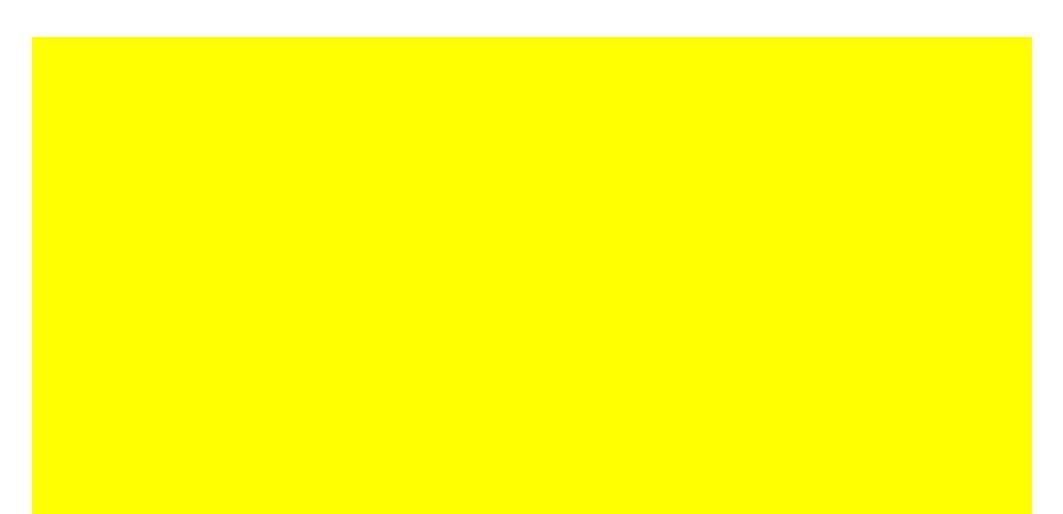
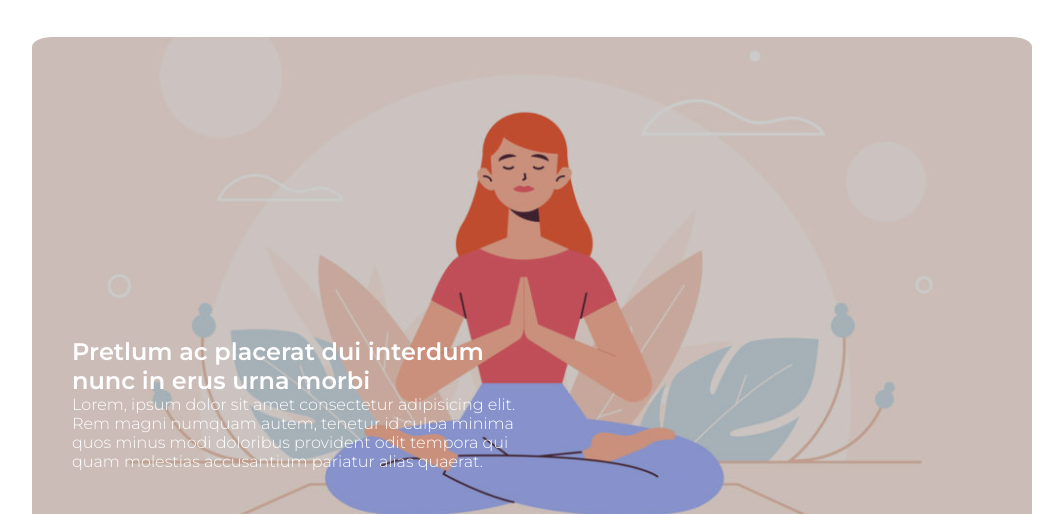
Before and after one commit to Andrea-Mattia/htmlcss-wp, a plain HTML site: page index.html in a window 1280 px wide. Shown: the part 136-650 px from the top of the page, without its empty margins (108-1171 px from the left). Drawn offline with Linux system fonts and the light colour scheme.

Commit message:
add hero sect + css

```diff
--- a/css/main.css
+++ b/css/main.css
@@ -69,10 +69,32 @@ header .brand img {
 
 /* MAIN CONTENT */
 .hero {
+    background-image: url('../img/banner.jpg');
+    background-position: center;
+    background-size: cover;
+    width: 100%;
     height: 500px;
-    background: yellow;
+    text-align: left;
+    border-radius: 2%;
+    display: inline-block;
+    overflow: hidden;
 }
 
+.hero .layover {
+    background: rgba(0, 0, 0, .2);
+}
+
+.first-content {
+    color: white;
+    width: 50%;
+    padding: 300px 0 200px 40px;
+}
+
+.first-content h1 {
+    color: white;
+}
+
+/* LEADERSHIP */
 
 .leadership {
     margin-bottom: 20px;
--- a/index.html
+++ b/index.html
@@ -50,8 +50,13 @@
 
             <!-- HERO SECTION -->
             <section class="hero">
-                <div class="first-content">
-
+                <div class="layover">
+                    <div class="first-content">
+                        <h1>
+                            Pretlum ac placerat dui interdum nunc in erus urna morbi
+                        </h1>
+                        Lorem, ipsum dolor sit amet consectetur adipisicing elit. Rem magni numquam autem, tenetur id culpa minima quos minus modi doloribus provident odit tempora qui quam molestias accusantium pariatur alias quaerat.
+                    </div>
                 </div>
             </section>
 
```
